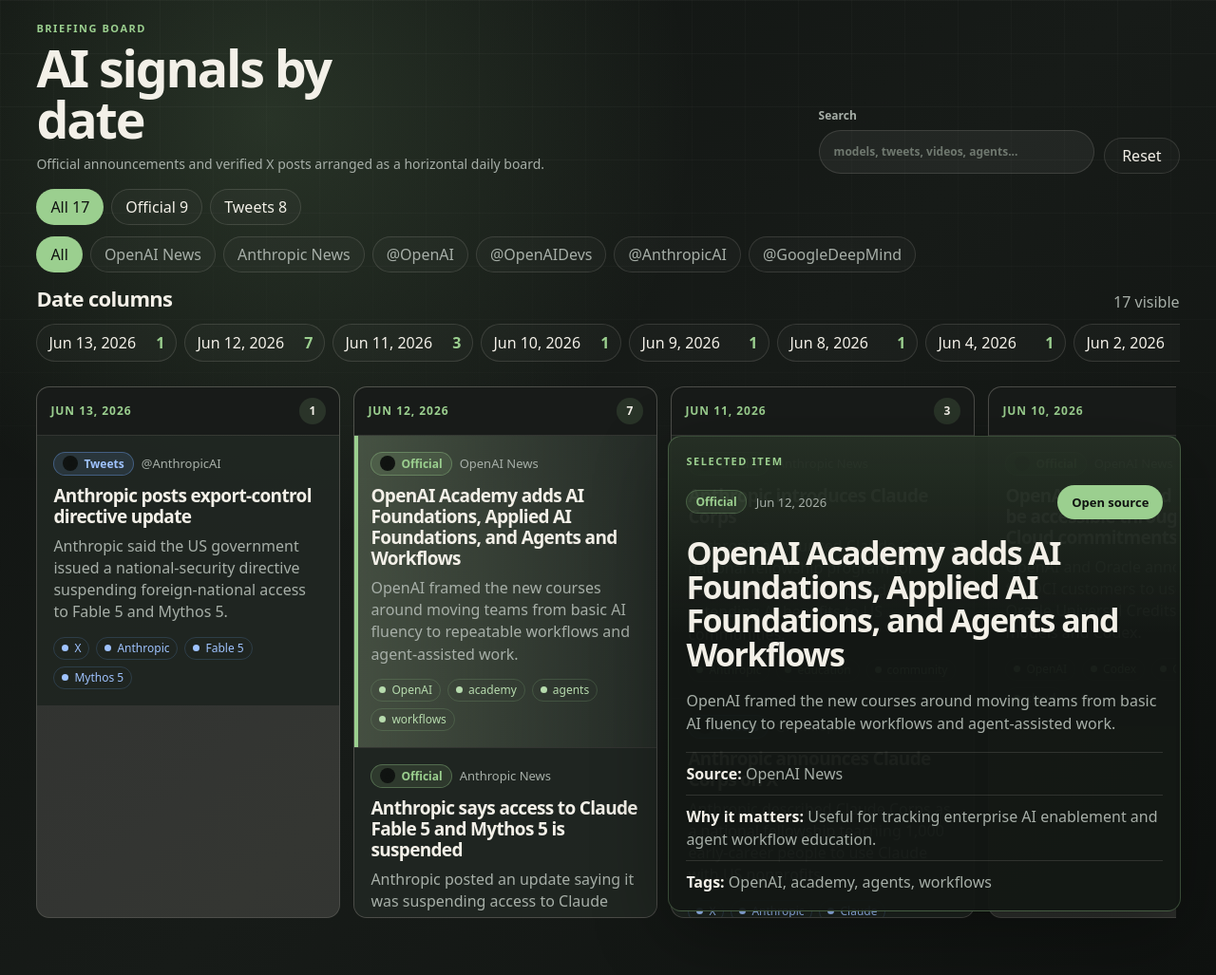
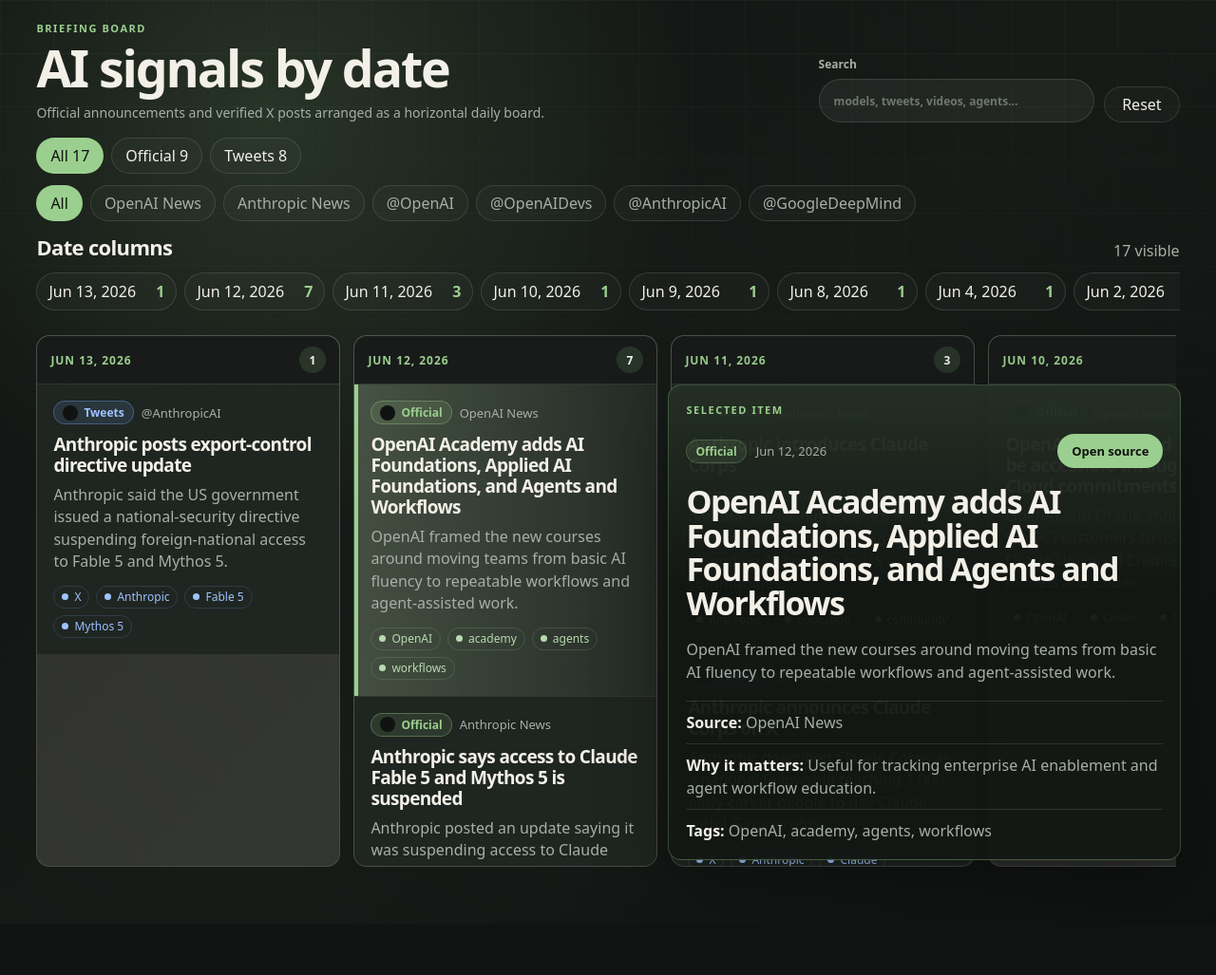
Before and after one commit to EvanChen-hash/Daily-AI-Infos, a website: page index.html in a window 1280 px wide. Shown: the whole page at 95% size. After the commit the page ends 973 px from the top, so only its background shows below. Drawn offline with Linux system fonts and the light colour scheme.

Commit message:
Keep dashboard title on one line

```diff
--- a/styles.css
+++ b/styles.css
@@ -249,10 +249,11 @@ h1 {
 }
 
 .topbar h2 {
-  max-width: 360px;
+  max-width: none;
   font-size: clamp(34px, 4.2vw, 56px);
   line-height: 1;
   letter-spacing: -0.04em;
+  white-space: nowrap;
 }
 
 .lede {
```
